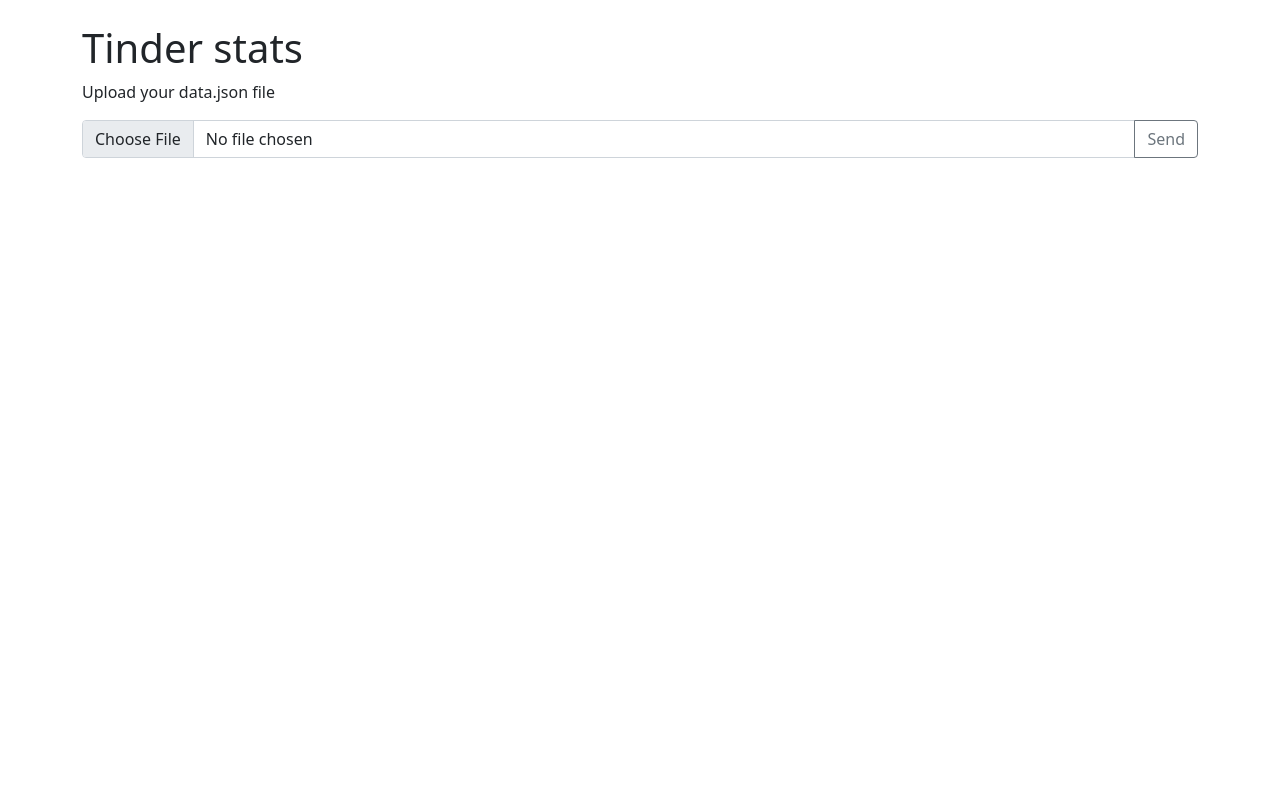
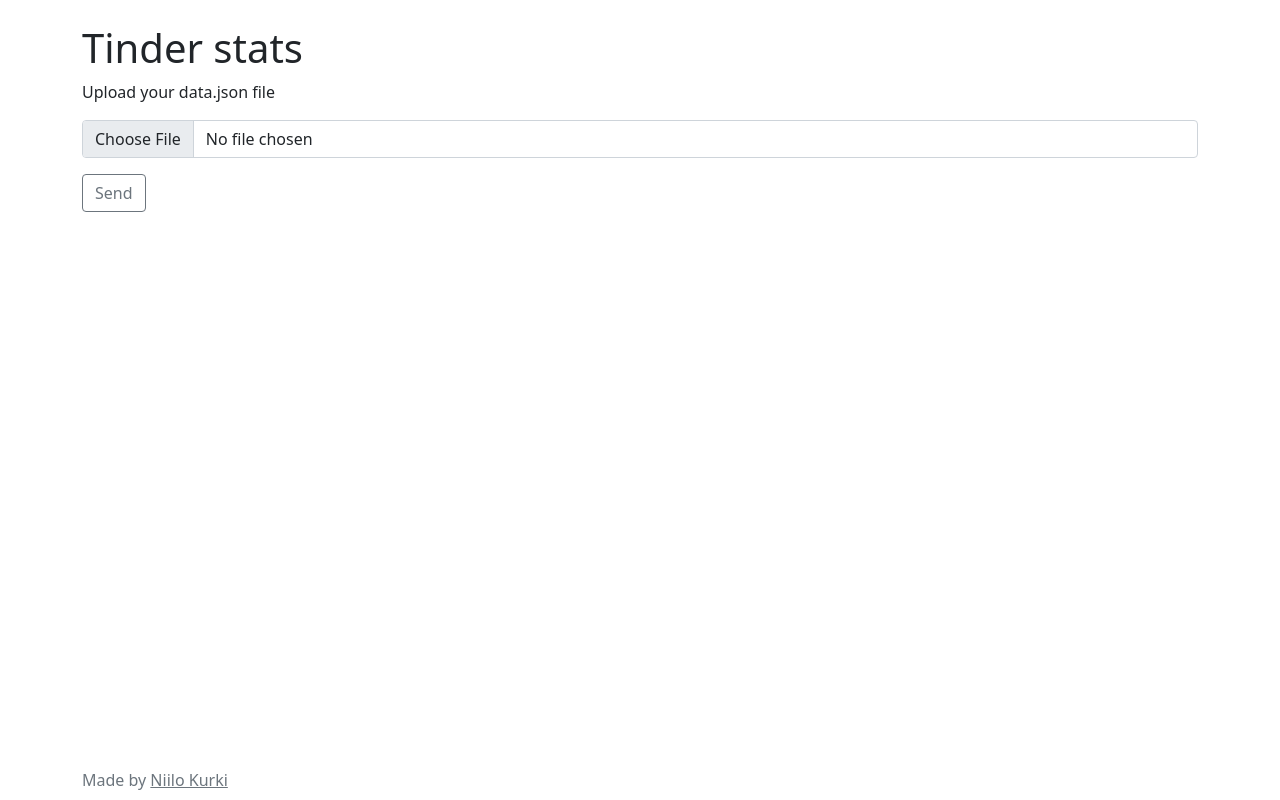
Before and after one commit to MineTech0/tinder-stats, a Flask app: page / in a window 1280 px wide. Run offline with Flask 2, Linux system fonts and the light colour scheme.

Commit message:
added footer

```diff
--- a/templates/index.html
+++ b/templates/index.html
@@ -12,13 +12,20 @@
     <h1>Tinder stats</h1>
     <p>Upload your data.json file</p>
     <form action="/" method="post" enctype="multipart/form-data">
-        <div class="input-group">
+        <div class="input-group mb-3">
             <input name="file" type="file" class="form-control" id="inputGroupFile04" aria-describedby="inputGroupFileAddon04"
                    aria-label="Send">
+        </div>
+        <div class="input-group">
             <button class="btn btn-outline-secondary" type="submit" id="inputGroupFileAddon04">Send</button>
         </div>
 
     </form>
 </div>
+<footer class="navbar fixed-bottom text-center">
+    <div class="container">
+      <span class="text-muted">Made by <a class="link-secondary" href="https://github.com/MineTech0" target="blank">Niilo Kurki</a></span>
+    </div>
+  </footer>
 </body>
 </html>
```
Also changed, not shown: templates/table.html (+11 -1 lines).
